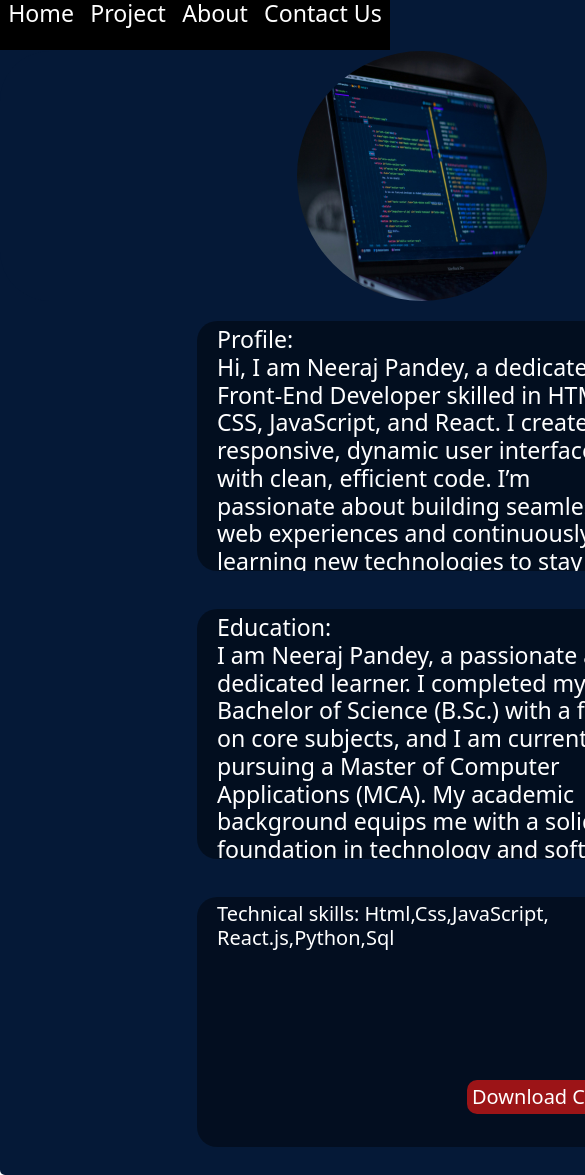
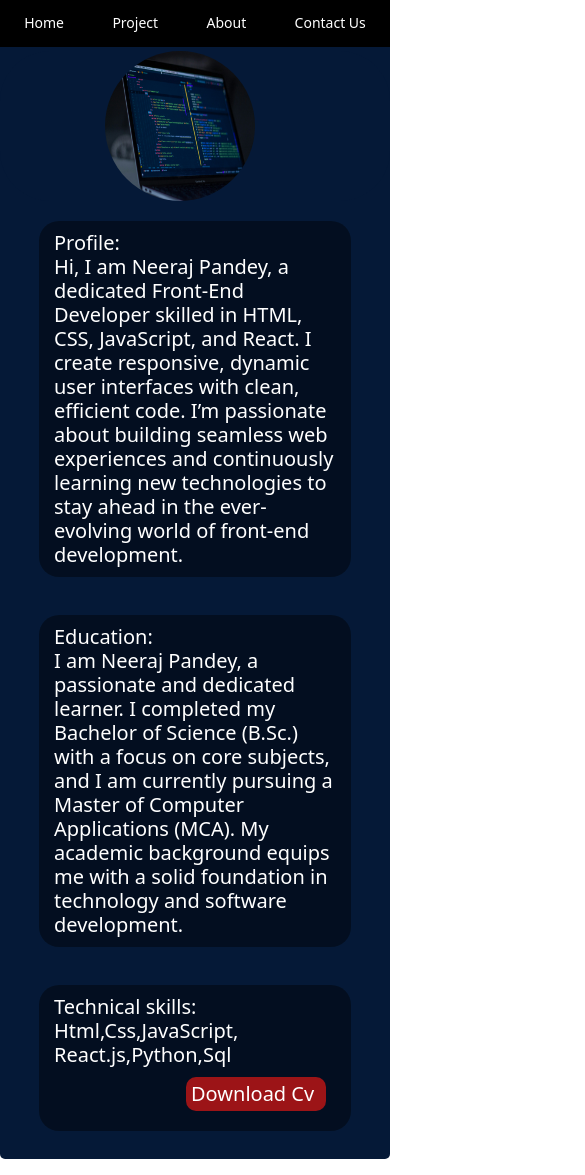
Before and after one commit to neerajpandey45/portfolio, a React (Vite) app: page / in a window 390 px wide. Shown: the top 1175 px of the page, 585 px wide, since content can reach past the window. Built offline with nearby package versions, Linux system fonts and the light colour scheme.

Commit message:
media querye

```diff
--- a/src/about.jsx
+++ b/src/about.jsx
@@ -71,6 +71,7 @@ const About = () => {
         <div className={classes.skill}>
           <h3>
           Technical skills:
+          <br />
               Html,Css,JavaScript,
                React.js,Python,Sql
             <a href={resume} download="neeraj_pandey_resume">
--- a/src/about.module.css
+++ b/src/about.module.css
@@ -1,6 +1,6 @@
 .main {
+  min-width: 100vw;
   min-height: 100vh;
-  min-width: 100vh;
   background-color: #051937;
   border-radius: 5px;
   padding-top: 46px;
@@ -13,7 +13,6 @@
   left: 0;
   width: 100%;
   height: 50px;
-  z-index: 1000;
   background-color: rgba(0, 0, 0);
   color: white;
 }
@@ -46,7 +45,7 @@ hr {
   padding: 20px;
 }
 .about h3 {
-  height: 250px;
+   height: 275px;
   width: 450px;
   background-color: rgba(0, 0, 0, 0.425);
   display: flex;
@@ -56,12 +55,13 @@ hr {
   color: white;
   overflow-y: auto;
   flex-direction: column;
+  padding-bottom: 10px;
 }
 .navbar ul {
   display: block;
   height: 15vh;
   width: 10vw;
-  background-color:rgba(0, 0, 0, 0.594);
+  background-color: rgba(0, 0, 0, 0.594);
   border-radius: 20px;
   padding-top: 10px;
   position: absolute;
@@ -69,11 +69,11 @@ hr {
   list-style: none;
 }
 
-.skill h3{
+.skill h3 {
   font-size: 20px;
   font-weight: 500;
 }
-.skill a{
+.skill a {
   width: 140px;
   display: flex;
   margin-top: 130px;
@@ -85,7 +85,79 @@ hr {
   text-decoration: none;
 }
 .navbar ul li {
-   display: flex;
-   align-items: center;
-   gap: 8px;
+  display: flex;
+  align-items: center;
+  gap: 8px;
+}
+
+/* for mobile*/
+@media (max-width: 576px) and (orientation: portrait) {
+  .about h3 {
+    width: 80vw;
+    height: auto;
+    font-size: 20px;
+    font-weight: 500;
+    padding: 10px 15px;
   }
+  .profile img {
+    width: 150px;
+    height: 150px;
+    margin-right: 31px;
+  }
+  .navbar {
+    display: flex;
+    justify-content: space-around;
+    height: auto;
+    padding: 10px 0;
+  }
+  .navbar h3 {
+    font-size: 14px;
+    margin: 5px 0;
+  }
+  .navbar ul {
+    width: 32vw;
+    height: auto;
+    background-color: rgba(245, 12, 12);
+    border-radius: 5px;
+    padding: 10px;
+    position: absolute;
+    top: 36px;
+    right: 10px;
+    z-index: 1000;
+    box-sizing: border-box;
+  }
+  .skill a {
+    margin-left: auto;
+    margin-right: 10px;
+    margin-top: 10px;
+    margin-bottom: 10px;
+    font-size: 20px;
+  }
+}
+/* landscape mobile*/
+@media (min-width: 600px) and (max-width: 1024px) {
+  /* Small laptops / Landscape tablets */
+  .about h3 {
+    width: 60vw;
+    height: auto;
+    font-size: 22px;
+    background-color: green;
+
+  }
+  .profile img {
+    width: 250px;
+    height: 250px;
+  }
+  .navbar h3{
+    padding: 8px;
+  }
+  .navbar ul {
+    width: 22vw;
+    height: auto;
+    right: 15px;
+    background-color:red;
+  }
+  .skill a {
+    margin-left: 250px;
+    margin-top: 70px;
+  }}
--- a/src/project.jsx
+++ b/src/project.jsx
@@ -5,7 +5,19 @@ const Project = () => {
   return (
     <div className={classes.project}>
       <div className={classes.cards}>
-        <h5>Learning Management System</h5>
+        <h5>
+          Learning Management System
+          <span>
+            dbskjbfjdbjkfskbjsbdfbsjdhfh nfdnfjdknsjfnjsnlfdnfbnsv
+            nbcxvjbxlbfjnjfsbjdkjjjshfdbzbmhbhzbjhdbfbsureskslngnxmnngdjfgnmn
+            gndjfngs dfknsfdm s.nfk.sfk;s;fjsnjdnfjdn
+            fsfb vxjkvfhsv  vvjsjhfuiewl;skfsbfsdv n hbfsdsjlbfv snbfhsldnmflsbflv sv hsv  sl
+            <span>
+              nfjdsnfhbuykfsfbehrnjsiknbngot;ndnjbsbhfbei
+            </span>
+          </span>
+        </h5>
+
         <h5>Portfolio</h5>
         <h5>Verify Password from database with voice</h5>
       </div>
--- a/src/project.module.css
+++ b/src/project.module.css
@@ -15,18 +15,37 @@
   width: 100%;
 }
 .cards h5 {
-  height: 250px;
-  width: 450px;
+  min-height: 250px; /* base height, can grow */
+  width: 100%;
+  max-width: 450px;
   background-color: #0089ba;
   display: flex;
+  flex-direction: column;
   border-radius: 20px;
-  padding-left: 20px;
-  padding-top: 5px;
+  padding: 10px 20px;
   color: white;
-  overflow-y: auto;
-  flex-direction: column;
   font-size: 25px;
+  overflow: visible;/* allow height to grow */
+  word-wrap: break-word; /* wrap long text */
 }
+@media (min-width: 600px) and (max-width: 1024px) {
+  .cards h5 {
+    max-width: 90%;
+    font-size: 22px;
+    background-color:#0089ba;
+  }
+}
+
+/* Mobile */
+@media (max-width: 599px) {
+  .cards h5 {
+    max-width: 100%;
+    font-size: 20px;
+    padding: 10px 15px;
+    background-color:#0089ba;
+  }
+}
+
 .back i {
   font-size: 100px;
   color: rgba(215, 200, 200, 0.871);
```
